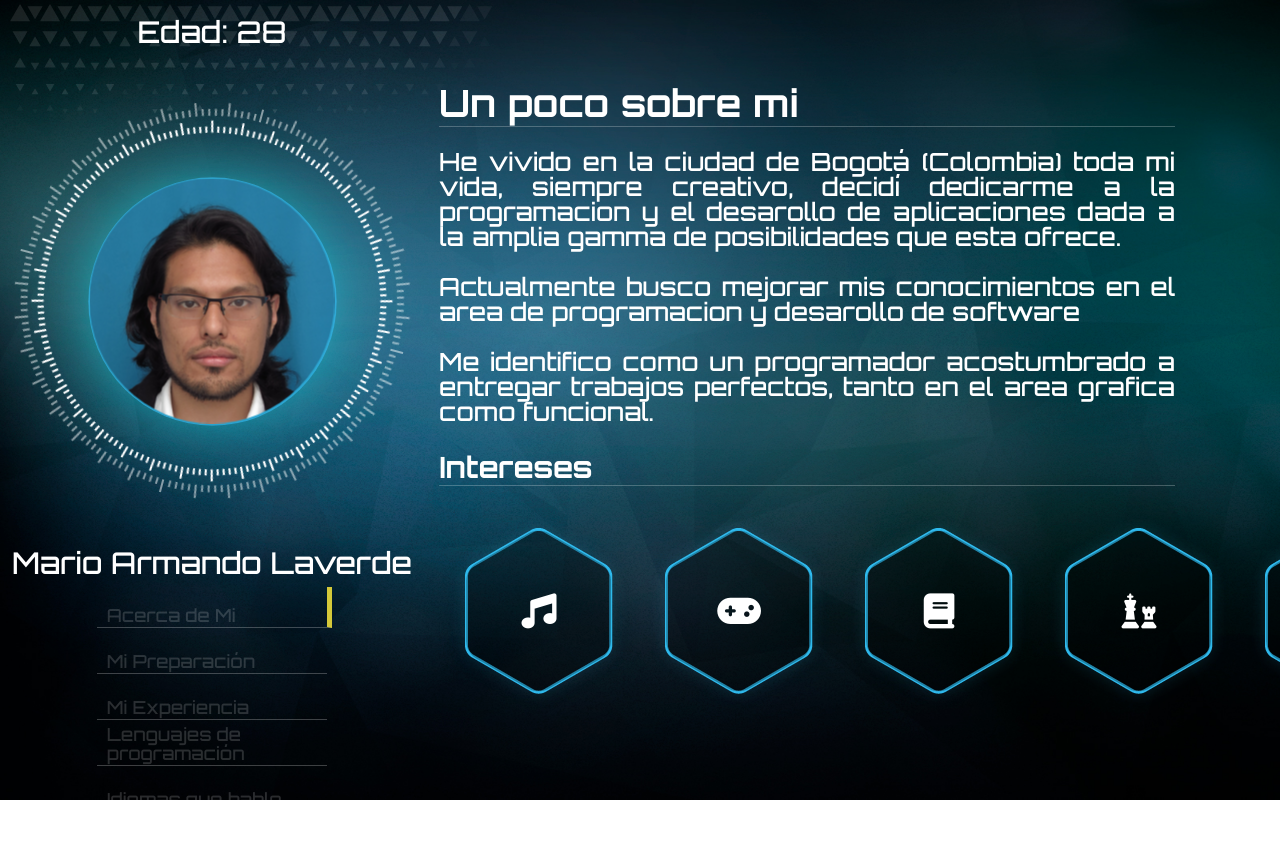
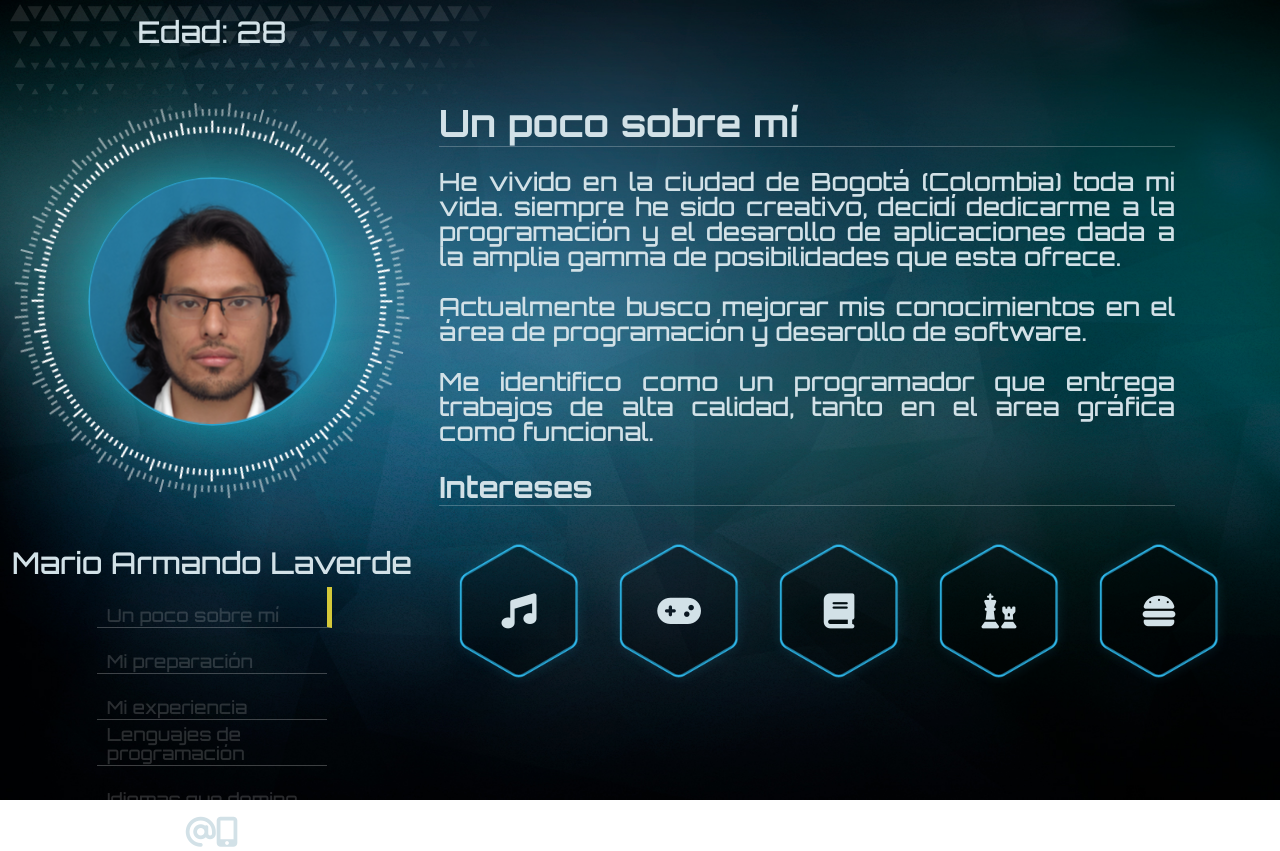
Before and after one commit to ShawnDFox/ShawnDFox.github.io, a plain HTML site: page index.html in a window 1280 px wide. Drawn offline with Linux system fonts and the light colour scheme.

Commit message:
correcciones ortograficas

```diff
--- a/Public/css/Styles.css
+++ b/Public/css/Styles.css
@@ -37,7 +37,7 @@ body
     font-family: orbitron-med;
     height: 100vh;
     width: 100vw;
-    color: white;
+    color: rgb(210, 225, 231);
     background-image: url("../img/BG.jpg");
     background-repeat: no-repeat;
     background-size: 100% 100%;
@@ -300,9 +300,10 @@ nav>div>a:hover
 /*===================================== Hexagons ===========================================*/
 .hex
 {
-    width: 200px;
-    height: 200px;
-    background: url("../img/Hex_border-02.png");
+    width: 160px;
+    height: 160px;
+    background: url("../img/Hex_border-02.png") no-repeat;
+    background-size: 160px 160px;
 
 }
 
@@ -311,9 +312,10 @@ nav>div>a:hover
     display: flex;
     justify-content: center;
     align-items: center;
-    width: 200px;
-    height: 200px;
+    width: 160px;
+    height: 160px;
     background-image: url("../img/Hex_fill-01.png");
+    background-size: 160px 160px;
 }
 /*======================================== progress bar ==========================================*/
 .BG_bar
--- a/index.html
+++ b/index.html
@@ -22,19 +22,19 @@
 
                 <nav>
                     <div class="current_page">
-                        <a href="./index.html">Acerca de Mi</a>
+                        <a href="./index.html">Un poco sobre mí</a>
                     </div>
                     <div >
-                        <a href="./Education.html">Mi Preparación</a>
+                        <a href="./Education.html">Mi preparación</a>
                     </div>
                     <div >
-                        <a href="./Experience.html">Mi Experiencia</a>
+                        <a href="./Experience.html">Mi experiencia</a>
                     </div>
                     <div >
                         <a href="./Aptitude.html">Lenguajes de programación</a>
                     </div>
                     <div >
-                        <a href="./Languages.html">Idiomas que hablo</a>
+                        <a href="./Languages.html">Idiomas que domino</a>
                     </div>
                 </nav>
                 <div class="myinfo">
@@ -44,15 +44,15 @@
                 </div>
             </div>
             <div class="content">
-                <h2>Un poco sobre mi</h2>
+                <h2>Un poco sobre mí</h2>
                 <p><br>
-                    He vivido en la ciudad de Bogotá (Colombia) toda mi vida, siempre creativo, decidí dedicarme a la programacion y el
+                    He vivido en la ciudad de Bogotá (Colombia) toda mi vida. siempre he sido creativo, decidí dedicarme a la programación y el
                     desarollo de aplicaciones dada a la amplia gamma de posibilidades que esta ofrece.
                 </p>
                 <p><br>
-                    Actualmente busco mejorar mis conocimientos en el area de programacion y desarollo de software
+                    Actualmente busco mejorar mis conocimientos en el área de programación y desarollo de software.
                 </p>
-                <p> <br> Me identifico como un programador acostumbrado a entregar trabajos perfectos, tanto en el area grafica como funcional. </p>
+                <p> <br> Me identifico como un programador que entrega trabajos de alta calidad, tanto en el area gráfica como funcional. </p>
 
                 <h3><br>Intereses</h3>
                 <p><br>
```
Also changed, not shown: Aptitude.html (+29 -29 lines), Education.html (+5 -5 lines), Experience.html (+34 -16 lines), Languages.html (+3 -3 lines).
